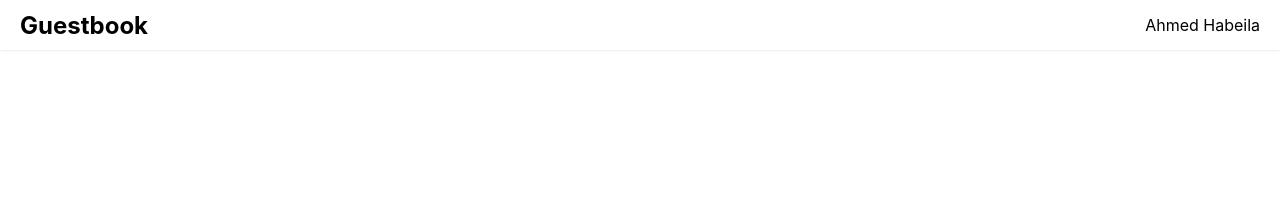
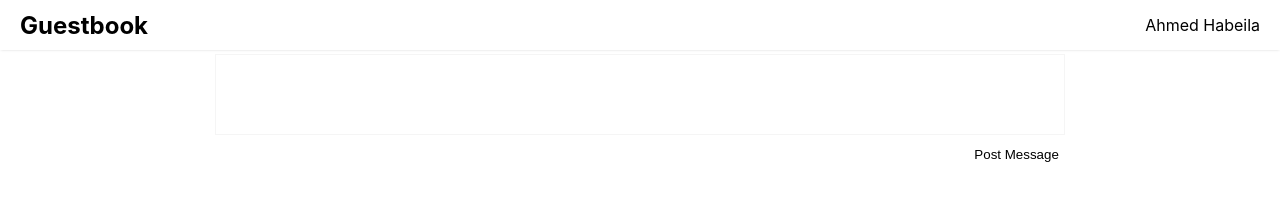
Before and after one commit to sm3rta/guestbook-frontend, a React (Create React App) app: page / in a window 1280 px wide. Shown: the top 219 px of the page. Built offline with nearby package versions, Linux system fonts and the light colour scheme.

Commit message:
added text area and button to the new message component

```diff
--- /dev/null
+++ b/src/Components/Homepage/WriteNewMessage/index.css
@@ -0,0 +1,19 @@
+.write-new-message {
+  width: 100%;
+}
+
+.new-message-textarea {
+  outline: none;
+  resize: none;
+  width: 100%;
+  border: 1px solid whitesmoke;
+}
+
+.button-container {
+  display: flex;
+  justify-content: flex-end;
+}
+
+.post-message-button {
+  background-color: white;
+}
--- a/src/Components/Homepage/WriteNewMessage/index.js
+++ b/src/Components/Homepage/WriteNewMessage/index.js
@@ -1,6 +1,26 @@
-import React from "react";
+import React, { useState, useEffect } from "react";
+import "./index.css";
 
 const WriteNewMessage = (props) => {
-  return <div></div>;
+  const [messageContent, setMessageContent] = useState("");
+  const { loggedIn } = props;
+
+  return loggedIn ? (
+    <div className="write-new-message">
+      <textarea
+        value={messageContent}
+        onChange={(event) => setMessageContent(event.target.value)}
+        wrap="off"
+        className="new-message-textarea"
+        rows={5}
+        cols={20}
+      />
+      <div className="button-container">
+        <button className="post-message-button">Post Message</button>
+      </div>
+    </div>
+  ) : (
+    <p>You must be logged in to be able to post messages </p>
+  );
 };
 export default WriteNewMessage;
```
